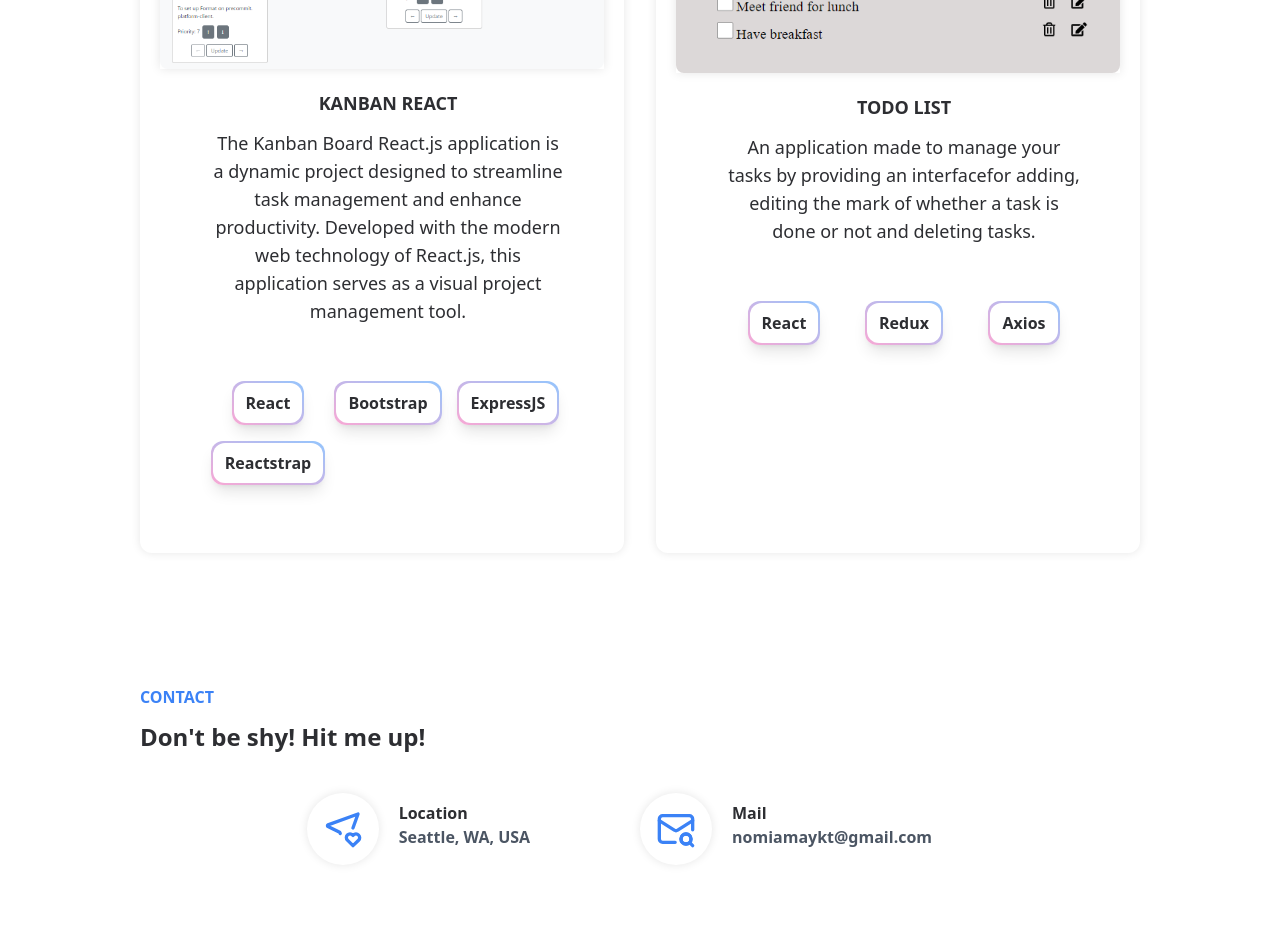
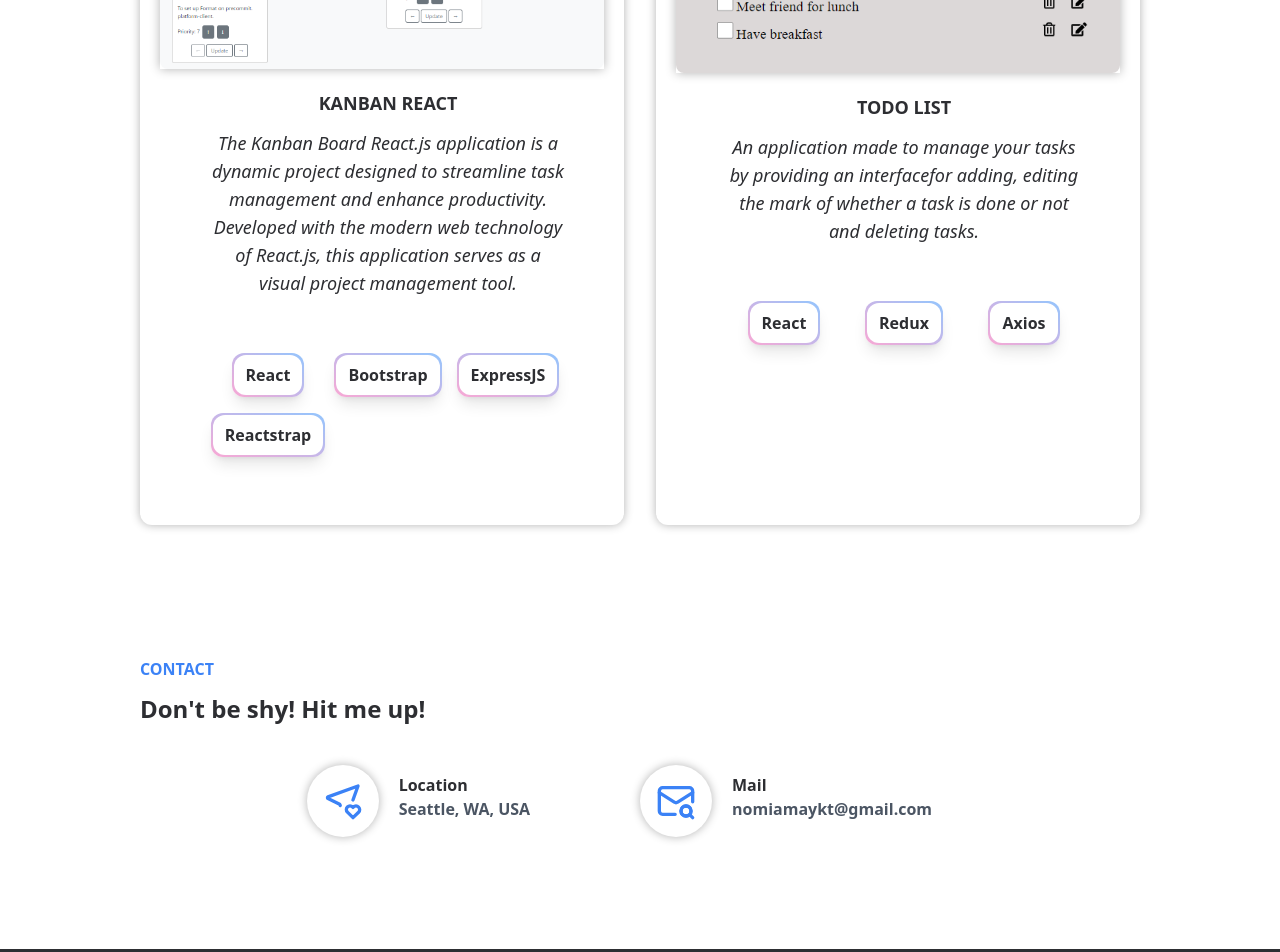
Before and after one commit to MidnightYKT/portfolio_aliev, a React (Create React App) app: page / in a window 1280 px wide. Shown: the part 2280-3232 px from the top of the page. Built offline with nearby package versions, Linux system fonts and the light colour scheme.

Commit message:
added dark mode for component projects

```diff
--- a/src/components/Projects/index.js
+++ b/src/components/Projects/index.js
@@ -7,7 +7,7 @@ const Projects = () => {
         <section>
             <div
                 id="projects"
-                className="mx-auto max-w-[1000px] px-2 md:px-0 lg:my-40 text-[#2d2e32]"
+                className="mx-auto max-w-[1000px] px-2 md:px-0 lg:my-40 text-[#2d2e32] dark:text-white"
             >
                 <div className="p-0 mx-2 mb-4 lg:mx-0 lg:p-0">
                     <p className="mb-3 font-extrabold text-base text-blue-500">PORTFOLIO</p>
@@ -18,7 +18,7 @@ const Projects = () => {
                     <div className="lg:grid grid-cols-2 gap-8">
                         {data.map((project) => (
                             <div
-                                className="duration-700 hover:scale-105 mt-7 p-3 md:p-5 lg:h-full lg:w-full shadow-3xl rounded-xl"
+                                className="duration-700 hover:scale-105 mt-7 p-3 md:p-5 lg:h-full lg:w-full shadow-3xl  rounded-xl dark:bg-gray-800"
                                 key={project.id}
                             >
                                 <div className="relative md:block">
@@ -34,7 +34,7 @@ const Projects = () => {
                                 </div>
                                 <div className=" text-center py-5 lg:px-10 lg:mt-0 ml-3">
                                     <p className="mb-3 font-extrabold text-lg">{project.title}</p>
-                                    <p className="my-3 font-medium text-lg">
+                                    <p className="my-3 font-medium text-lg italic dark:text-zinc-400">
                                         {project.description}
                                     </p>
                                     <div className="grid gap-x-2 gap-y-4 grid-cols-2 md:grid-cols-3 place-items-center mt-8 md:mt-14">
@@ -43,7 +43,7 @@ const Projects = () => {
                                                 className="rounded-xl bg-gradient-to-tr from-pink-300 to-blue-300 p-0.5 shadow-lg duration-500 hover:scale-110"
                                                 key={tool.id}
                                             >
-                                                <p className="font-bold bg-white px-3 py-2 rounded-xl">
+                                                <p className="font-bold bg-white px-3 py-2 rounded-xl dark:text-black">
                                                     {tool.name}
                                                 </p>
                                             </div>
--- a/tailwind.config.js
+++ b/tailwind.config.js
@@ -8,7 +8,7 @@ module.exports = {
                 lgb: '1080px',
             },
             boxShadow: {
-                '3xl': '0 0 10px rgba(0, 0, 0, 0.1)',
+                '3xl': '0 0 10px rgba(0, 0, 0, 0.3)',
             },
             animation: {
                 wiggle: 'wiggle 20s infinite',
```
